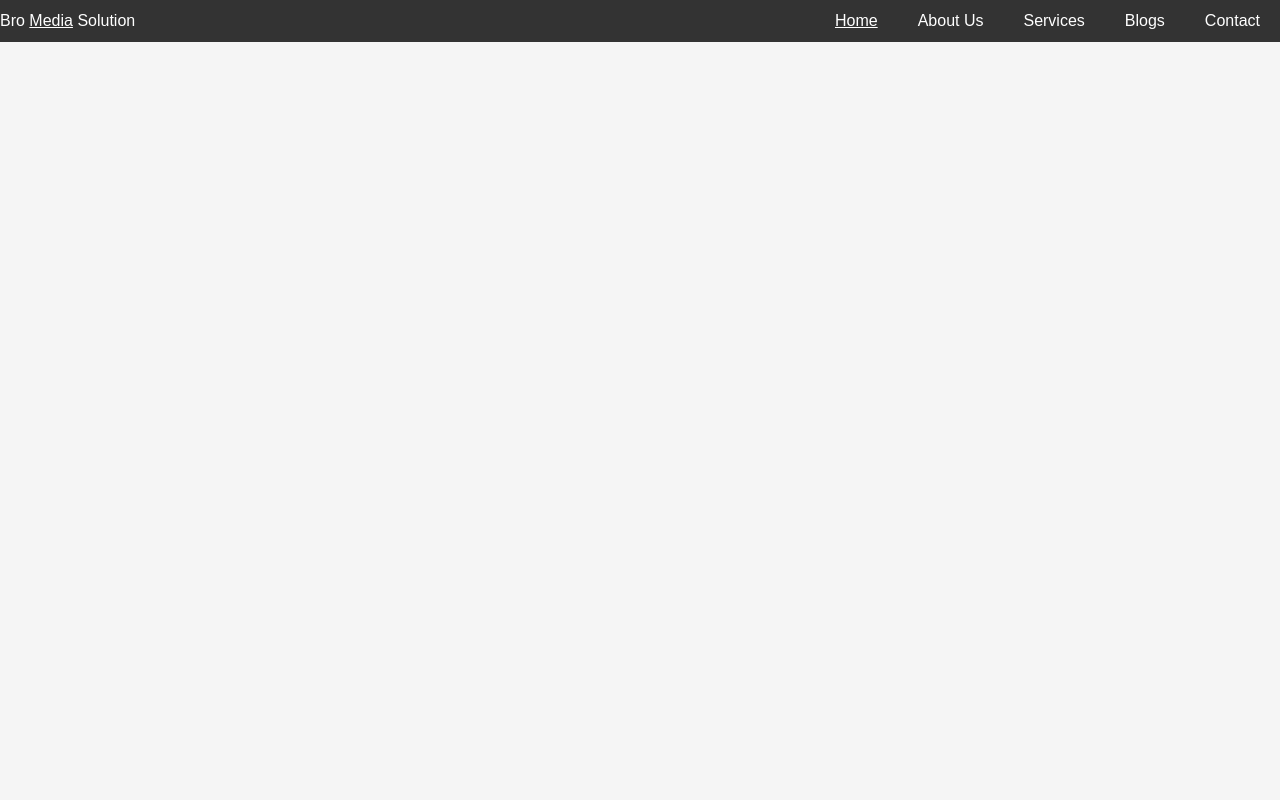
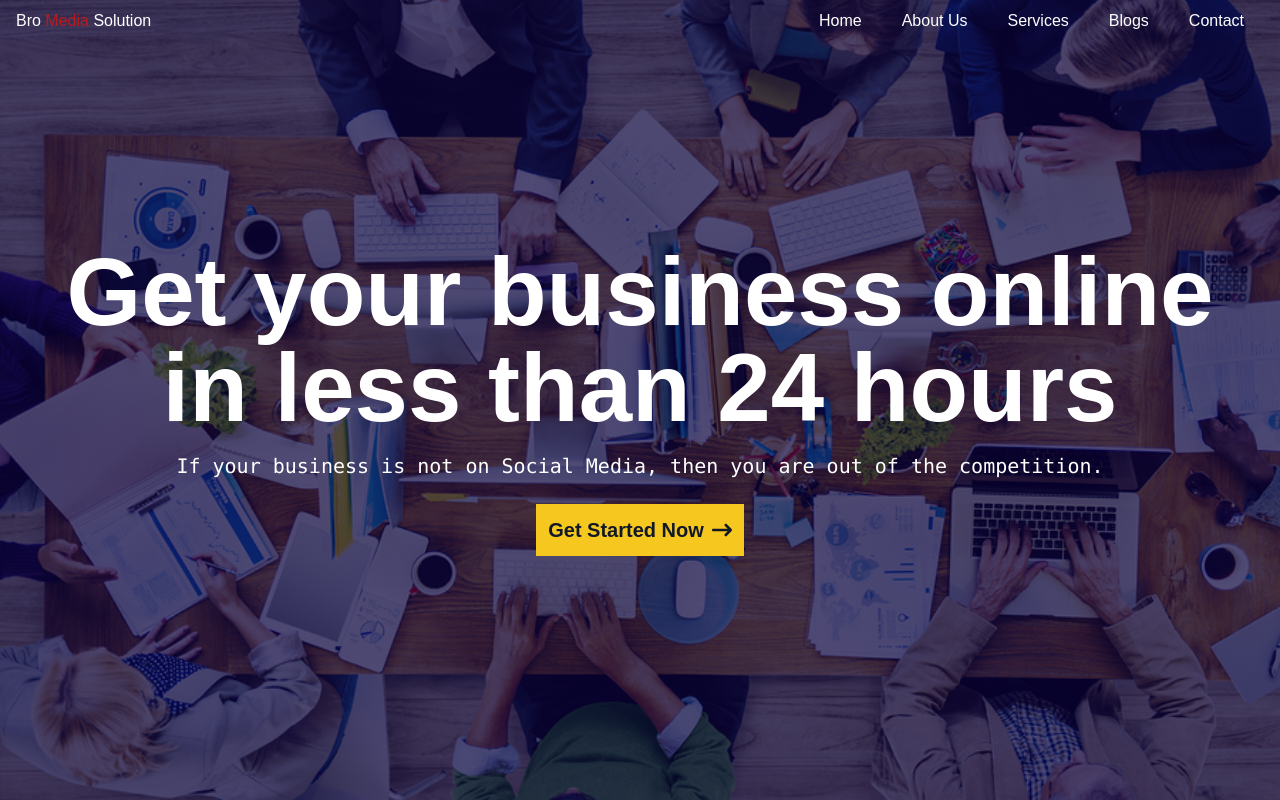
Before and after one commit to Omer4ruq/Digital-marketing-service, a React (Vite) app: page / in a window 1280 px wide. Built offline with nearby package versions, Linux system fonts and the light colour scheme.

Commit message:
hero section completed

```diff
--- a/package.json
+++ b/package.json
@@ -11,7 +11,8 @@
   },
   "dependencies": {
     "react": "^18.3.1",
-    "react-dom": "^18.3.1"
+    "react-dom": "^18.3.1",
+    "react-icons": "^5.3.0"
   },
   "devDependencies": {
     "@eslint/js": "^9.9.0",
--- a/src/App.jsx
+++ b/src/App.jsx
@@ -1,9 +1,11 @@
+import Hero from "./components/hero/Hero";
 import Navbar from "./components/navbar/Navbar";
 
 function App() {
   return (
     <>
       <Navbar></Navbar>
+      <Hero></Hero>
     </>
   );
 }
--- /dev/null
+++ b/src/components/hero/Hero.css
@@ -0,0 +1,12 @@
+.hero {
+  width: 100%;
+  min-height: 100vh;
+  background: linear-gradient(rgb(8, 0, 58, 0.7), rgb(8, 0, 58, 0.7)),
+    url("../../assets/banner-photo.jpg");
+  background-size: cover;
+  background-position: center;
+  color: #fff;
+  display: flex;
+  align-items: center;
+  justify-content: center;
+}
--- /dev/null
+++ b/src/components/hero/Hero.jsx
@@ -0,0 +1,26 @@
+import React from "react";
+import "./Hero.css";
+import { FaArrowRightLong } from "react-icons/fa6";
+
+const Hero = () => {
+  return (
+    <div className="hero pl-4 pr-4">
+      <div className="text-center">
+        <h1 className="text-4xl md:text-6xl lg:text-8xl font-bold mb-4">
+          Get your business online in less than 24 hours
+        </h1>
+        <p className="text-base md:text-lg lg:text-xl font-mono mb-6">
+          If your business is not on Social Media, then you are out of the
+          competition.
+        </p>
+        <div className="flex justify-center">
+          <button className="flex items-center gap-2 bg-[#F6C71E] hover:bg-zinc-500 transition-colors duration-1000 ease-in-out text-gray-900 rounded-none p-3 font-semibold text-xl ">
+            Get Started Now <FaArrowRightLong />
+          </button>
+        </div>
+      </div>
+    </div>
+  );
+};
+
+export default Hero;
--- a/src/components/navbar/Navbar.css
+++ b/src/components/navbar/Navbar.css
@@ -1,6 +1,6 @@
 .nav {
   width: 100%;
-  background: #333;
+  /* background: #333; */
   color: #fff;
   padding: 4px 0;
   position: fixed;
--- a/src/components/navbar/Navbar.jsx
+++ b/src/components/navbar/Navbar.jsx
@@ -3,13 +3,13 @@ import "./Navbar.css";
 
 const Navbar = () => {
   return (
-    <div className="nav">
-      <div>
-        Bro <span className="underline">Media</span> <span>Solution</span>
+    <div className="nav pl-4 pr-4">
+      <div className="">
+        Bro <span className="text-red-700">Media</span> <span>Solution</span>
       </div>
       <div>
         <ul>
-          <li className="underline">Home</li>
+          <li className="hover:underline hover:cursor-pointer">Home</li>
           <li>About Us</li>
           <li>Services</li>
           <li>Blogs</li>
--- a/src/index.css
+++ b/src/index.css
@@ -19,3 +19,8 @@ a {
   line-height: 1;
   cursor: pointer;
 }
+
+.container {
+  padding-left: 10%;
+  padding-right: 10%;
+}
```
Also changed, not shown: 1 other file (tests, documents, lock files or other folders).
